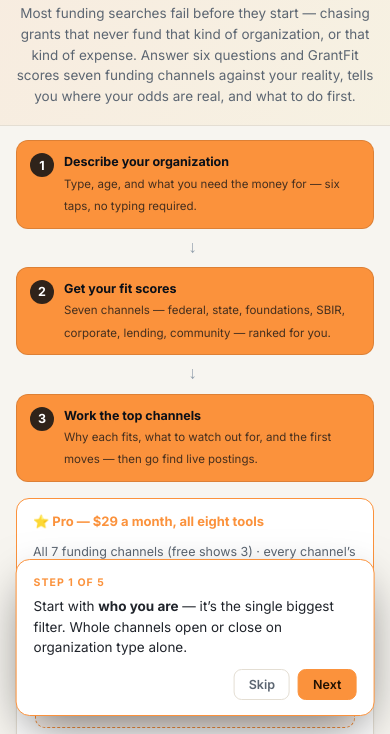
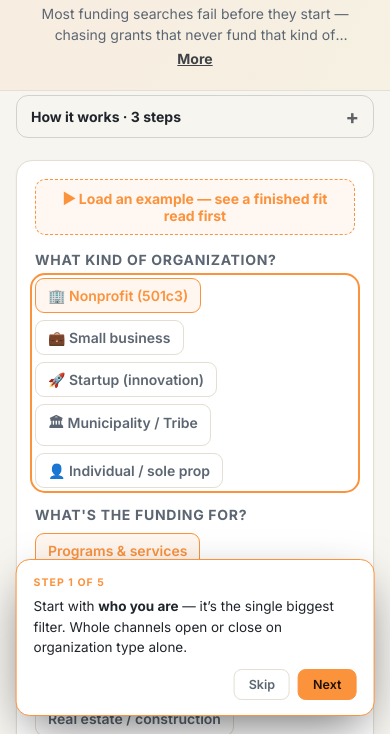
Before and after one commit to Nesoai/grantfit, a plain HTML site: page index.html in a window 390 px wide. Shown: the part 110-844 px from the top of the page. Drawn offline with Linux system fonts and the light colour scheme.

Commit message:
Phone-first layout (a principal, 27 Nov): the first question on the first screen, the Pro pitch after the result, the steps and Q&A fold, no sideways scroll, text at least 14 px; open funding links right under the verdict (v1.13)
Co-Authored-By: Claude Opus 5.5 <noreply@anthropic.com>
Claude-Session: https://claude.ai/code/session_01LMFArgie1LktaufQPs7WfJ

```diff
--- a/index.html
+++ b/index.html
@@ -246,7 +246,7 @@ footer{border-top:1px solid var(--line);padding:20px 18px;font-size:12px;color:v
 </dl>
 <p class="nqa-foot">GrantFit is free to run in your browser with no account, and it installs — see below to put it on your phone or desktop.  Pro comes with the Tools Pro pass, $29 a month for all eight NESO tools: it adds the printable exhibit, editing and depth, and you can cancel any month. Built by <a href="https://nesohq.com/">NESO</a>, an advisory and tools practice for business and real estate. Questions: <a href="https://neso-queue.nesoai-us.workers.dev/form/intake?source=tool-grantfit">send them here</a>.</p>
 </section>
-<footer><span class="np">GrantFit &middot; v1.12 &middot; <a href="https://neso-queue.nesoai-us.workers.dev/form/feedback?source=grantfit" target="_blank" rel="noopener">Feedback</a> &middot; &copy; 2026 NESO &mdash; all rights reserved &middot; </span>Educational guidance only. Verify eligibility with each funder. Sister tools: <a href="https://planforge.nesohq.com/">PlanForge</a> + <a href="https://marketscope.nesohq.com/">MarketScope</a>.</footer>
+<footer><span class="np">GrantFit &middot; v1.13 &middot; <a href="https://neso-queue.nesoai-us.workers.dev/form/feedback?source=grantfit" target="_blank" rel="noopener">Feedback</a> &middot; &copy; 2026 NESO &mdash; all rights reserved &middot; </span>Educational guidance only. Verify eligibility with each funder. Sister tools: <a href="https://planforge.nesohq.com/">PlanForge</a> + <a href="https://marketscope.nesohq.com/">MarketScope</a>.</footer>
 <div id="modal"><div id="mcard"><button class="closex" id="mClose">&times;</button><h2 id="mTitle"></h2><div id="mBody"></div></div></div>
 <div id="toast"></div>
 <div id="tourCard" role="dialog" aria-label="Guided tour">
@@ -463,13 +463,20 @@ function run(){
     ].map(x=>`<label><input type="checkbox">${x}</label>`).join('')}
     <p class="mini" style="margin-top:8px">Every unchecked box is a faster win than another application \u2014 readiness is scored before merit.</p></div>`:'';
 
+  /* v1.13 (27 Nov): open funding sits right under the verdict, not at the bottom, and points where the top channel lives. */
+  const topK=(scored[0]||{}).k;
+  const liveLinks=[`<a class="smallbtn" href="${OPPS_URL}" target="_blank" rel="noopener" style="text-decoration:none">&#128269; Open grants and bids${st?(' near '+st):''}</a>`]
+    .concat(topK==='sbir'?[`<a class="smallbtn" href="https://www.sbir.gov/topics" target="_blank" rel="noopener" style="text-decoration:none">&#128300; Open SBIR topics (SBIR.gov)</a>`]:[])
+    .concat(topK==='fed'?[`<a class="smallbtn" href="https://www.grants.gov/search-grants" target="_blank" rel="noopener" style="text-decoration:none">&#127963; Search open federal grants (Grants.gov)</a>`]:[]);
+  const liveBox=`<div class="lockedsec" style="margin-top:12px"><b>Open funding right now</b> &mdash; postings you can apply to today, for your top channel.<div class="rowbtns" style="margin-top:8px">${liveLinks.join('')}</div></div>`;
+
   out.innerHTML=`
     <div class="verdict"><div class="vbig">${ve}</div><div><h3>${vh}</h3><p>${vp}</p></div></div>
+    ${liveBox}
     ${cards}
     ${lockedList}
     ${checklist}
     <div class="rowbtns">
-      <a class="smallbtn" href="${OPPS_URL}" target="_blank" rel="noopener" style="text-decoration:none">&#128269; Browse live opportunities${st?(' near '+st):''}</a>
       <button class="smallbtn" id="printBtn">&#128424; Print my funding roadmap ${S.pro?'':'&#128274;'}</button>
     </div>
     <div class="cta-neso"><p><b>Want the applications written for you?</b> NESO finds the specific programs that fit this profile, checks eligibility, and writes the funder-ready package \u2014 narrative, budget, and attachments.</p><a href="${NESO_CTA}" target="_blank" rel="noopener">Have NESO find &amp; write it &rarr;</a></div>`;
@@ -645,4 +652,72 @@ border-radius:999px;border:1.5px solid currentColor;background:transparent;color
 })();
 </script>
 
+<!-- NESO tool UX v1 (27 Nov 2026, a principal): the first question on the first phone screen, the Pro pitch after the
+     result, the long sections folded, no sideways scroll, readable text. Same block in all eight tools. -->
+<style id="neso-ux">
+.exbtn,.import-box,.import-h,.exbanner{max-width:100%;white-space:normal!important;overflow-wrap:anywhere}
+#app,#inputs,#out{max-width:100%}
+#app>*{min-width:0}
+@media(max-width:700px){#app{grid-template-columns:minmax(0,1fr)}}
+html,body{overflow-x:hidden}
+details.ux-fold{margin:18px auto 0;max-width:920px}
+details.ux-fold>summary{cursor:pointer;list-style:none;display:flex;align-items:center;justify-content:space-between;gap:10px;
+  padding:13px 16px;border:1px solid rgba(127,127,127,.3);border-radius:12px;font-weight:700;font-size:15px}
+details.ux-fold>summary::-webkit-details-marker{display:none}
+details.ux-fold>summary::after{content:"+";font-size:20px;line-height:1;opacity:.7}
+details.ux-fold[open]>summary::after{content:"\2212"}
+details.ux-flow{margin:4px 16px 10px}
+details.ux-flow>summary{padding:10px 14px;font-size:14px}
+details.ux-flow .flow{margin-top:10px}
+details.ux-nqa .nqa{border-top:0;margin-top:0}
+.tagline p.ux-clamp{display:-webkit-box;-webkit-line-clamp:2;-webkit-box-orient:vertical;overflow:hidden}
+.ux-more{background:none;border:0;padding:2px 0;font:inherit;font-size:14px;font-weight:700;text-decoration:underline;cursor:pointer;color:inherit;opacity:.85}
+#probar.ux-moved{margin-top:18px;grid-column:1/-1}
+</style>
+<script id="neso-ux-js">
+(function(){
+  var phone = window.matchMedia && matchMedia('(max-width:700px)').matches;
+  function $(s){ return document.querySelector(s); }
+  function fold(el, label, cls, open){
+    if(!el || el.closest('details.ux-fold')) return null;
+    var d = document.createElement('details'); d.className = 'ux-fold ' + cls; if(open) d.open = true;
+    var s = document.createElement('summary'); s.textContent = label; d.appendChild(s);
+    el.parentNode.insertBefore(d, el); d.appendChild(el); return d;
+  }
+  try {
+    // 1. The Pro pitch goes after the result, where a locked part of the answer shows.
+    var pro = document.getElementById('probar'), out = document.getElementById('out') || document.getElementById('results');
+    if(pro && out && out.parentNode){ out.parentNode.insertBefore(pro, out.nextSibling); pro.classList.add('ux-moved'); }
+    // 2. The Q&A folds (all screens): it stays on the page for search, one tap away for people.
+    var nqa = document.getElementById('answers');
+    if(nqa){ var h = nqa.querySelector('h2'); var n = nqa.querySelectorAll('dt').length;
+      fold(nqa, (h ? h.textContent.trim() : 'Questions and answers') + (n ? ' (' + n + ')' : ''), 'ux-nqa', false); }
+    if(phone){
+      // On a phone the tour doesn't pop up over the page on a first visit; the Tour button still runs it.
+      try { var tk = (location.hostname.split('.')[0] || '') + '.tour';
+        if(/^(grantfit|capstack|proforma|marketscope|siteshaper|buildbrief|marketfit|planforge)\.tour$/.test(tk) && !localStorage.getItem(tk)) localStorage.setItem(tk, 'phone');
+      } catch(e) {}
+      // 3. On phones: the three steps fold, and the intro shows two lines with "More".
+      var flow = $('.flow'); if(flow) fold(flow, 'How it works · 3 steps', 'ux-flow', false);
+      var p = $('.tagline p');
+      if(p && p.scrollHeight > 70){ p.classList.add('ux-clamp');
+        var b = document.createElement('button'); b.type = 'button'; b.className = 'ux-more'; b.textContent = 'More';
+        b.onclick = function(){ p.classList.remove('ux-clamp'); b.remove(); }; p.parentNode.insertBefore(b, p.nextSibling); }
+      // 4. Readable text: nothing under 14 px (13 px in tables), including what the result draws later.
+      var fix = function(root){
+        (root || document.body).querySelectorAll('p,li,label,span,small,dd,dt,b,em,a,button,td,th,div').forEach(function(e){
+          if(e.closest('svg,canvas,header,#tourCard,.tstep,.probarin')) return;
+          if(e.tagName === 'DIV' && !Array.prototype.some.call(e.childNodes, function(c){ return c.nodeType === 3 && c.textContent.trim(); })) return;
+          var fs = parseFloat(getComputedStyle(e).fontSize), min = (e.closest('table') ? 13 : 14);
+          if(fs && fs < min) e.style.fontSize = min + 'px';
+        });
+      };
+      fix();
+      var app = document.getElementById('app') || out;   // the inputs redraw too (an example, a source list)
+      if(app && window.MutationObserver){ var t = 0;
+        new MutationObserver(function(){ clearTimeout(t); t = setTimeout(function(){ fix(app); }, 60); }).observe(app, {childList: true, subtree: true}); }
+    }
+  } catch(e) { /* never break the tool */ }
+})();
+</script>
 </body></html>
```
